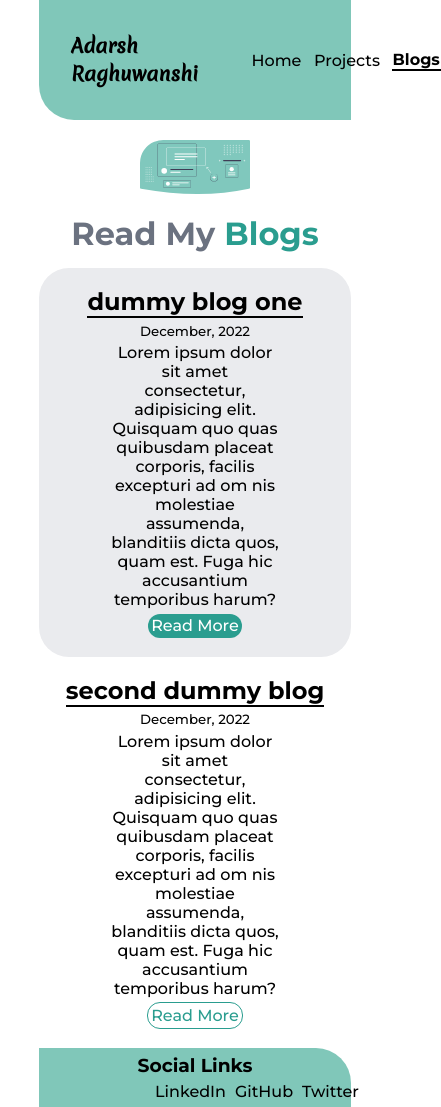
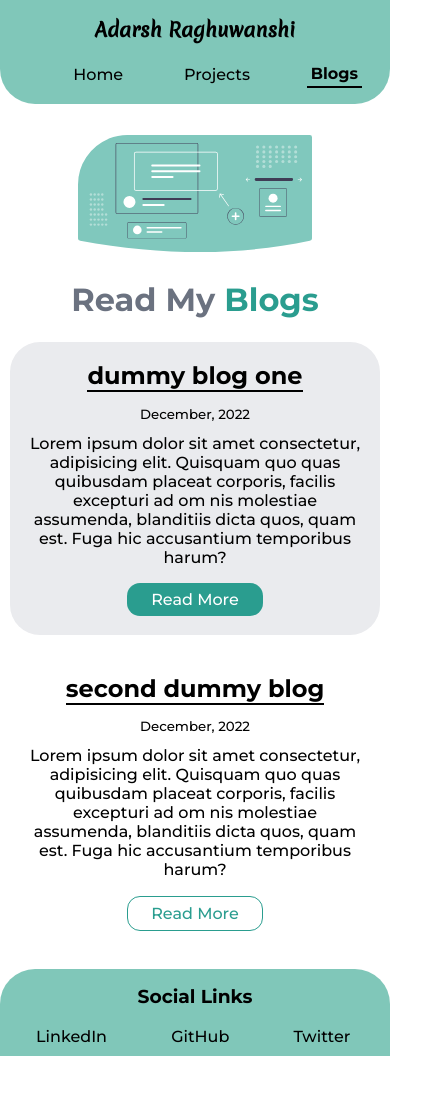
Before and after one commit to Adarsh-Raghuwanshi/Portfolio, a plain HTML site: page blogs.html in a window 390 px wide. Shown: the whole page, 441 px wide, since content can reach past the window. After the commit the page ends 1056 px from the top, so only its background shows below. Drawn offline with Linux system fonts and the light colour scheme.

Commit message:
add media query

```diff
--- a/blogs.html
+++ b/blogs.html
@@ -4,6 +4,7 @@
     <meta charset="UTF-8">
     <meta name="viewport" content="width=device-width, initial-scale=1.0">
     <link rel="stylesheet" href="style.css" />
+    <link rel="stylesheet" media="(max-width: 768px)" href="media.css"/>
     <title>Blogs | Adarsh Raghuwanshi</title>
 </head>
 <body>
--- /dev/null
+++ b/media.css
@@ -0,0 +1,60 @@
+#header::before{
+    background-image: none;
+}
+#nav::before{
+    background-image: none;
+}
+nav{
+    width: 100%;
+    padding: 1rem;
+    display: block;
+    border-bottom-right-radius: 35px;
+}
+nav a{
+    margin: auto;
+}
+ul{
+    width: 100%;
+    margin-top: 1rem;
+}
+header{
+    margin: 8% 0% 6% 0%;
+}
+img:first-child{
+    width: 60%;
+    margin-bottom: 6%;
+}
+section{
+    width: 95%;
+    padding: 1.2rem 1rem 1.2rem 1rem;
+}
+section p{
+    max-width: 100%;
+    margin: 3.5% 0% 0% 0%;
+}
+footer{
+    width: 100%;
+    border-top-left-radius: 35px;
+}
+h3{
+    margin-top: 2.5%;
+    margin-bottom: 0%;
+}
+.colored-btn{
+    margin-top: 5%;
+    padding: 2%;
+    width: 40%;
+}
+
+section{
+    margin-bottom: 5%;
+}
+
+section small{
+    margin-top: 4%;
+}
+
+section div{
+    margin-top: 5%;
+    width: 80%;
+}
--- a/style.css
+++ b/style.css
@@ -146,8 +146,9 @@ header span{
 section{
     width: 80%;
     margin: auto;
+    margin-bottom: 1.2%;
     text-align: center;
-    padding: 1.2rem;
+    padding: 1.5rem;
     border-radius: 30px;
     display: flex;
     flex-direction: column;
```
Also changed, not shown: index.html (+1 -0 lines), projects.html (+1 -0 lines).
